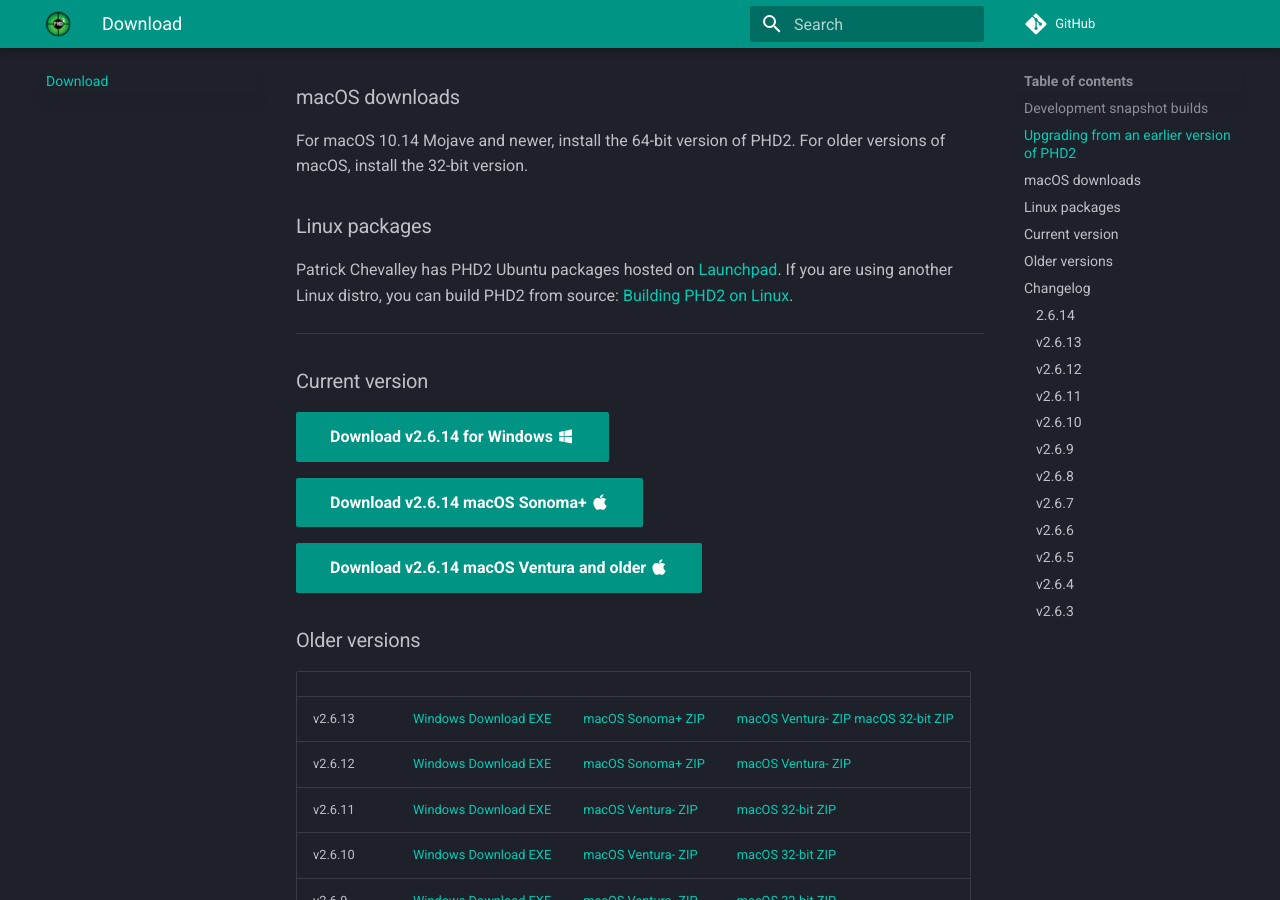
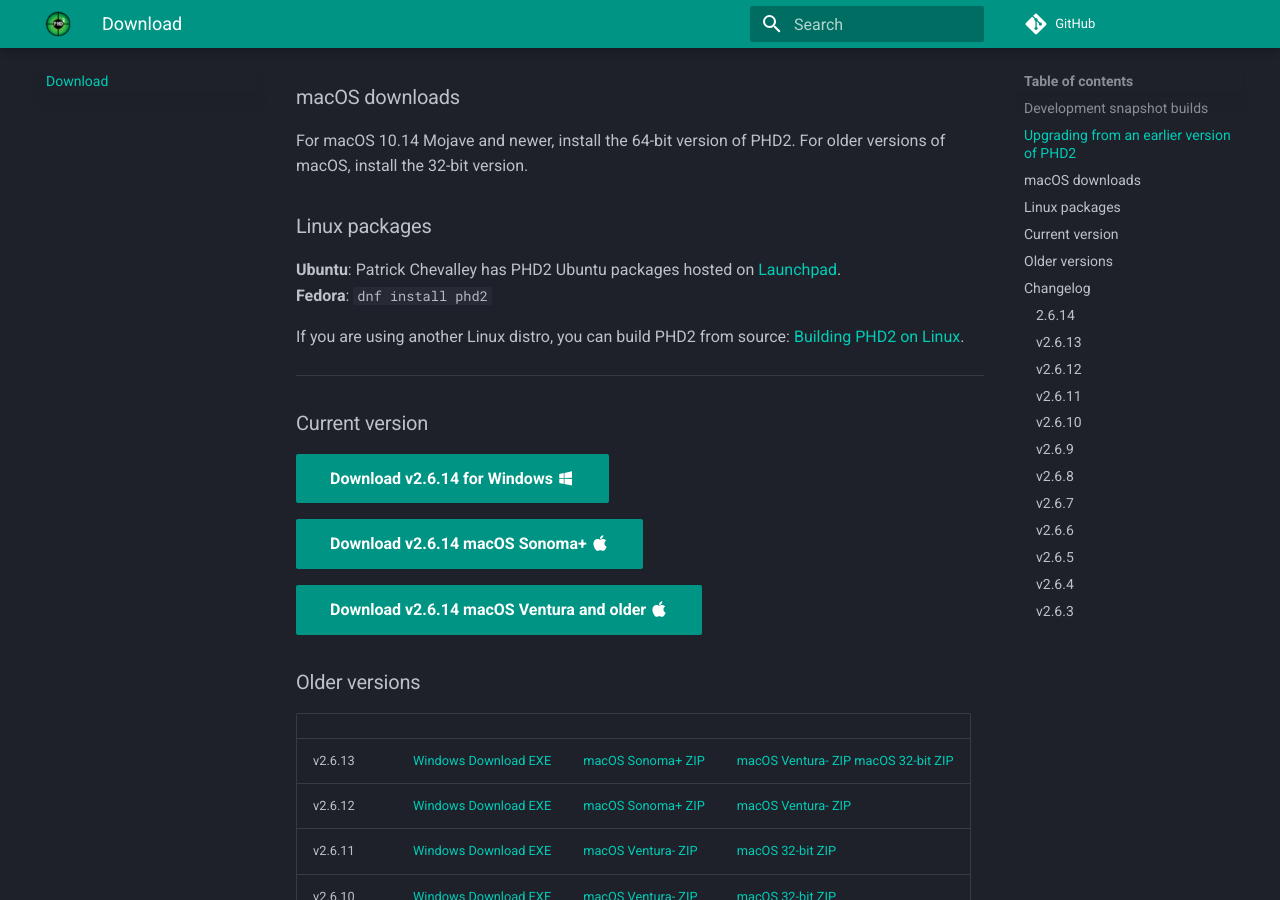
Before and after one commit to OpenPHDGuiding/openphdguiding.org, an MkDocs documentation site: the page built from docs/downloads.md, in a window 1280 px wide and 900 px high, scrolled down 528 px. Built offline with MkDocs 1.6.1 and Material for MkDocs 9.7.7, drawn with Linux system fonts in a browser that asks for light colours; comment, search, counter and statistics services are not loaded.

Commit message:
Added fedora package to downloads.md

```diff
--- a/docs/downloads.md
+++ b/docs/downloads.md
@@ -17,7 +17,10 @@
 
 ### Linux packages
 
-Patrick Chevalley has PHD2 Ubuntu packages hosted on [Launchpad][1]. If you are using another Linux distro, you can build PHD2 from source: [Building PHD2 on Linux][2].
+**Ubuntu**: Patrick Chevalley has PHD2 Ubuntu packages hosted on [Launchpad][1].
+**Fedora**: `dnf install phd2`
+
+If you are using another Linux distro, you can build PHD2 from source: [Building PHD2 on Linux][2].
 
 [1]: https://launchpad.net/~pch/+archive/ubuntu/phd2
 [2]: https://github.com/OpenPHDGuiding/phd2/wiki/BuildingPHD2OnLinux
```
